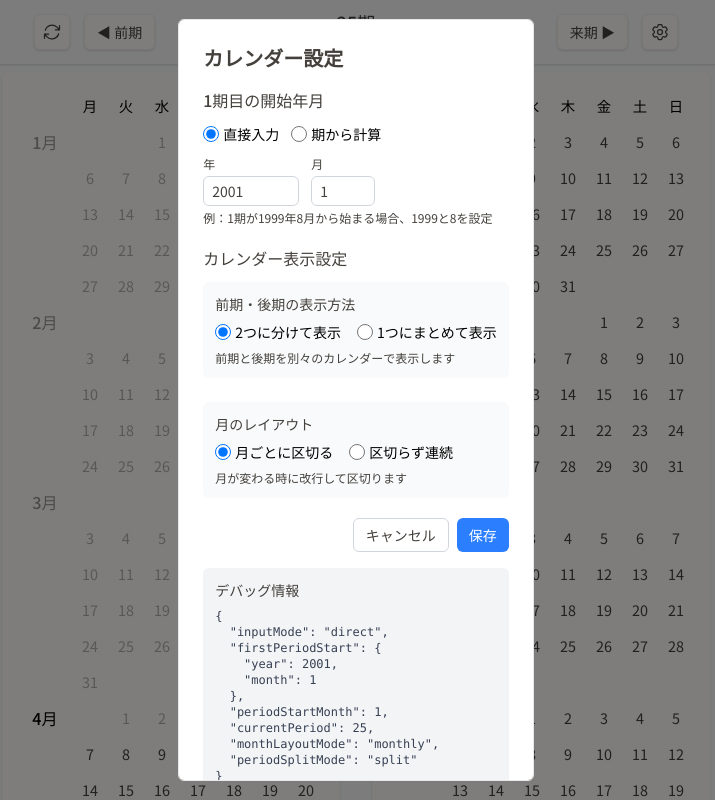
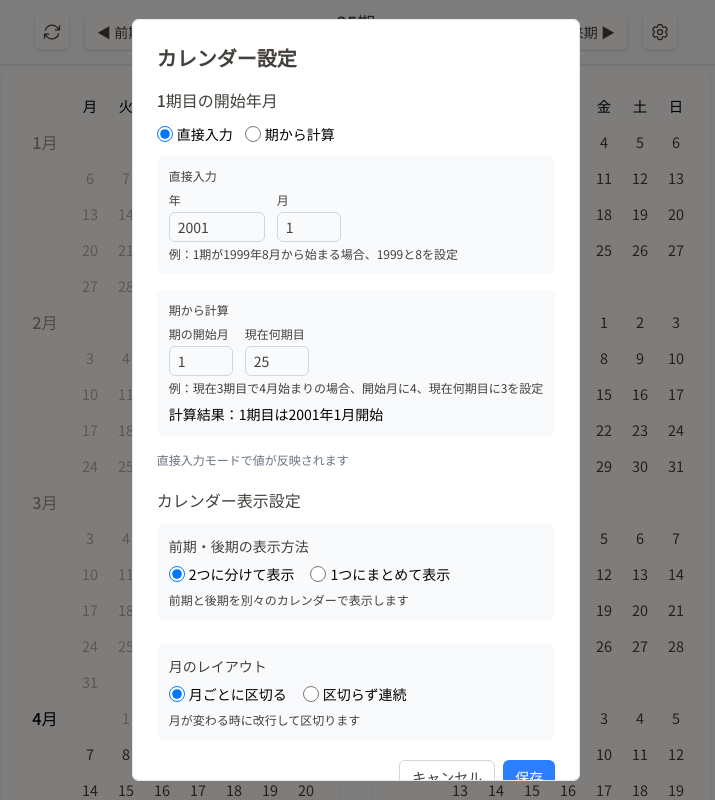
Before and after one commit to okonomi/period-calendar, a React (Vite) app: page / in a window 1280 px wide. Both pictures are taken after a click on the button 944 px from the left and 32 px from the top of the page. Shown: the top 800 px of the page, without its empty margins (284-999 px from the left). Built offline with nearby package versions, Linux system fonts and the light colour scheme; no server answers.

Commit message:
refactor: streamline input mode handling and improve value synchronization in SettingsForm

```diff
--- a/src/components/SettingsForm.tsx
+++ b/src/components/SettingsForm.tsx
@@ -56,30 +56,25 @@ export const SettingsForm: React.FC<SettingsFormProps> = ({ settings, onSave, on
   // フォーム全体の値を監視
   const formValues = watch()
 
-  // 入力モードと関連する値の監視
-  const inputMode = watch("inputMode")
-  const firstPeriodStart = watch("firstPeriodStart")
-  const periodStartMonth = watch("periodStartMonth")
-  const currentPeriod = watch("currentPeriod")
+  // 入力モード変更時の値連動処理
+  const handleInputModeChange = (event: React.ChangeEvent<HTMLInputElement>) => {
+    const newInputMode = event.target.value as "direct" | "calculate"
 
-  // 直接入力の年月変更時の処理
-  const handleDirectInputChange = () => {
-    if (inputMode === "direct") {
-      setValue("periodStartMonth", firstPeriodStart.month)
-      const calculatedPeriod = calculatePeriodFromDate(today, firstPeriodStart)
-      setValue("currentPeriod", calculatedPeriod)
-    }
-  }
-
-  // 期から計算の値変更時の処理
-  const handleCalculateInputChange = () => {
-    if (inputMode === "calculate") {
+    if (newInputMode === "direct") {
+      // 直接入力モードに切り替わった時
+      // 期から計算の値から直接入力の値を算出してセット
       const calendarDate = createCalendarDate(today.year, today.month, today.day)
-      const result = calculateFirstPeriodStartYearMonth(periodStartMonth, currentPeriod, calendarDate)
+      const result = calculateFirstPeriodStartYearMonth(watch("periodStartMonth"), watch("currentPeriod"), calendarDate)
       if (result) {
         setValue("firstPeriodStart.year", result.year)
         setValue("firstPeriodStart.month", result.month)
       }
+    } else if (newInputMode === "calculate") {
+      // 期から計算モードに切り替わった時
+      // 直接入力の値を期から計算の値に合わせる
+      setValue("periodStartMonth", watch("firstPeriodStart").month)
+      const calculatedPeriod = calculatePeriodFromDate(today, watch("firstPeriodStart"))
+      setValue("currentPeriod", calculatedPeriod)
     }
   }
 
@@ -101,17 +96,28 @@ export const SettingsForm: React.FC<SettingsFormProps> = ({ settings, onSave, on
 
         <div className="mb-3 flex items-center gap-3">
           <label className="flex items-center gap-1">
-            <input type="radio" value="direct" {...register("inputMode")} className="h-4 w-4" />
+            <input
+              type="radio"
+              value="direct"
+              {...register("inputMode", { onChange: handleInputModeChange })}
+              className="h-4 w-4"
+            />
             <span className="text-sm">直接入力</span>
           </label>
           <label className="flex items-center gap-1">
-            <input type="radio" value="calculate" {...register("inputMode")} className="h-4 w-4" />
+            <input
+              type="radio"
+              value="calculate"
+              {...register("inputMode", { onChange: handleInputModeChange })}
+              className="h-4 w-4"
+            />
             <span className="text-sm">期から計算</span>
           </label>
         </div>
 
-        {inputMode === "direct" ? (
-          <>
+        {/* 直接入力フォーム (常に表示) */}
+        <div className="mb-4 rounded-md bg-gray-50 p-3">
+          <h4 className="text-calendar-text mb-2 text-xs font-medium">直接入力</h4>
           <div className="flex flex-wrap items-center gap-3">
             <div>
               <label htmlFor="firstPeriodYear" className="text-calendar-text mb-1 block text-xs font-medium">
@@ -120,9 +126,7 @@ export const SettingsForm: React.FC<SettingsFormProps> = ({ settings, onSave, on
               <input
                 type="number"
                 id="firstPeriodYear"
-                  {...register("firstPeriodStart.year", {
-                    onChange: handleDirectInputChange,
-                  })}
+                {...register("firstPeriodStart.year")}
                 min="1900"
                 max="2100"
                 className="text-calendar-text w-20 rounded-md border border-gray-300 px-2 py-1 text-sm sm:w-24"
@@ -138,9 +142,7 @@ export const SettingsForm: React.FC<SettingsFormProps> = ({ settings, onSave, on
               <input
                 type="number"
                 id="firstPeriodMonth"
-                  {...register("firstPeriodStart.month", {
-                    onChange: handleDirectInputChange,
-                  })}
+                {...register("firstPeriodStart.month")}
                 min="1"
                 max="12"
                 className="text-calendar-text w-16 rounded-md border border-gray-300 px-2 py-1 text-sm"
@@ -151,9 +153,11 @@ export const SettingsForm: React.FC<SettingsFormProps> = ({ settings, onSave, on
             </div>
           </div>
           <p className="text-calendar-text mt-1 text-xs">例：1期が1999年8月から始まる場合、1999と8を設定</p>
-          </>
-        ) : (
-          <>
+        </div>
+
+        {/* 期から計算フォーム (常に表示) */}
+        <div className="mb-4 rounded-md bg-gray-50 p-3">
+          <h4 className="text-calendar-text mb-2 text-xs font-medium">期から計算</h4>
           <div className="flex flex-wrap items-center gap-3">
             <div>
               <label htmlFor="periodStartMonth" className="text-calendar-text mb-1 block text-xs font-medium">
@@ -162,9 +166,7 @@ export const SettingsForm: React.FC<SettingsFormProps> = ({ settings, onSave, on
               <input
                 type="number"
                 id="periodStartMonth"
-                  {...register("periodStartMonth", {
-                    onChange: handleCalculateInputChange,
-                  })}
+                {...register("periodStartMonth")}
                 min="1"
                 max="12"
                 className="text-calendar-text w-16 rounded-md border border-gray-300 px-2 py-1 text-sm"
@@ -180,9 +182,7 @@ export const SettingsForm: React.FC<SettingsFormProps> = ({ settings, onSave, on
               <input
                 type="number"
                 id="currentPeriod"
-                  {...register("currentPeriod", {
-                    onChange: handleCalculateInputChange,
-                  })}
+                {...register("currentPeriod")}
                 min="1"
                 className="text-calendar-text w-16 rounded-md border border-gray-300 px-2 py-1 text-sm"
               />
@@ -196,12 +196,20 @@ export const SettingsForm: React.FC<SettingsFormProps> = ({ settings, onSave, on
             <span className="font-medium">計算結果：</span>
             {(() => {
               const calendarDate = createCalendarDate(today.year, today.month, today.day)
-                const result = calculateFirstPeriodStartYearMonth(periodStartMonth, currentPeriod, calendarDate)
+              const result = calculateFirstPeriodStartYearMonth(
+                watch("periodStartMonth"),
+                watch("currentPeriod"),
+                calendarDate
+              )
               return result ? `1期目は${result.year}年${result.month}月開始` : "値を入力してください"
             })()}
           </div>
-          </>
-        )}
+        </div>
+
+        <div className="mb-1 text-xs text-gray-500">
+          <span className="font-medium">{watch("inputMode") === "direct" ? "直接入力モード" : "期から計算モード"}</span>
+          で値が反映されます
+        </div>
       </div>
 
       <div className="mb-5">
```
Lines whose indentation alone changed are shown as unchanged.
